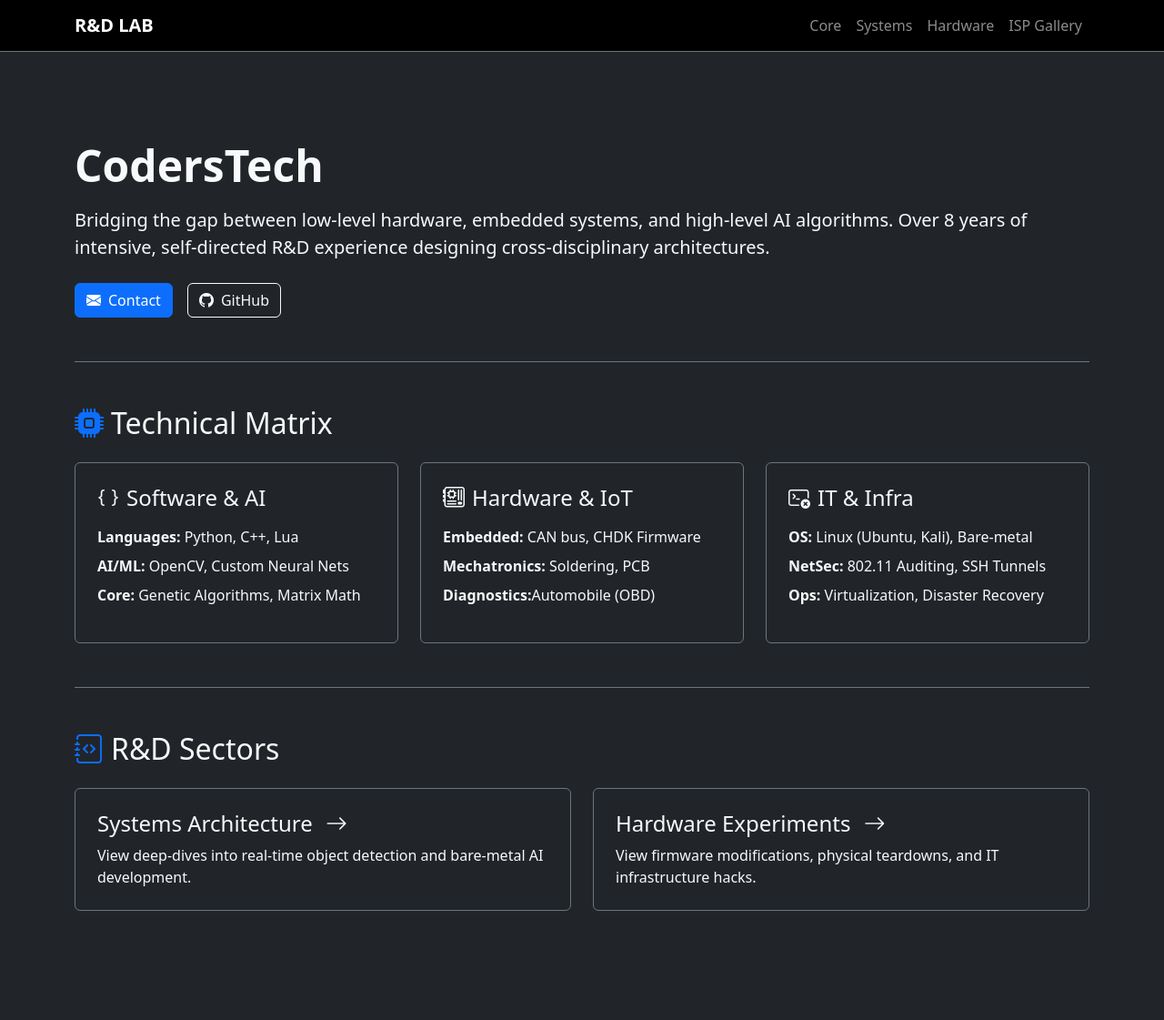
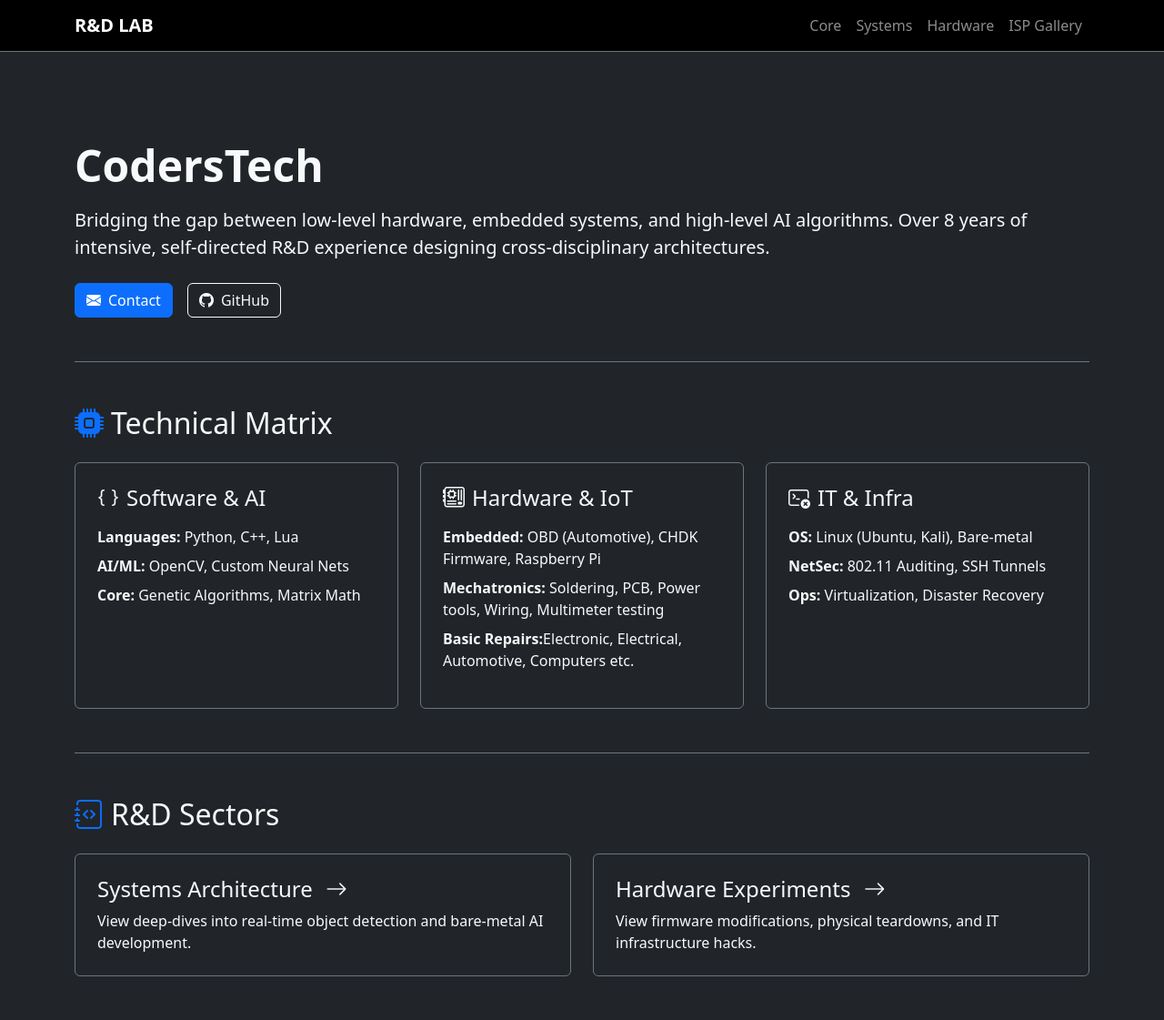
Before and after one commit to CodeRSTech/coderstech.github.io, a Jekyll site: the page built from index.md, in a window 1280 px wide. Shown: the whole page at 91% size. Built offline with Jekyll 4.4.1, drawn with Linux system fonts in a browser that asks for light colours; before the commit the page ends 1049 px from its top, so only the background shows below that.

Commit message:
Update index.md

```diff
--- a/index.md
+++ b/index.md
@@ -39,9 +39,9 @@ permalink: /
     <div class="p-4 border border-secondary rounded bg-dark h-100">
       <h4 class="text-light mb-3"><i class="bi bi-motherboard me-2"></i>Hardware & IoT</h4>
       <ul class=" list-unstyled">
-        <li class="mb-2"><strong class="text-light">Embedded:</strong> CAN bus, CHDK Firmware</li>
-        <li class="mb-2"><strong class="text-light">Mechatronics:</strong> Soldering, PCB</li>
-        <li class="mb-2"><strong class="text-light">Diagnostics:</strong>Automobile (OBD)</li>
+        <li class="mb-2"><strong class="text-light">Embedded:</strong> OBD (Automotive), CHDK Firmware, Raspberry Pi</li>
+        <li class="mb-2"><strong class="text-light">Mechatronics:</strong> Soldering, PCB, Power tools, Wiring, Multimeter testing</li>
+        <li class="mb-2"><strong class="text-light">Basic Repairs:</strong>Electronic, Electrical, Automotive, Computers etc.</li>
       </ul>
     </div>
   </div>
```
